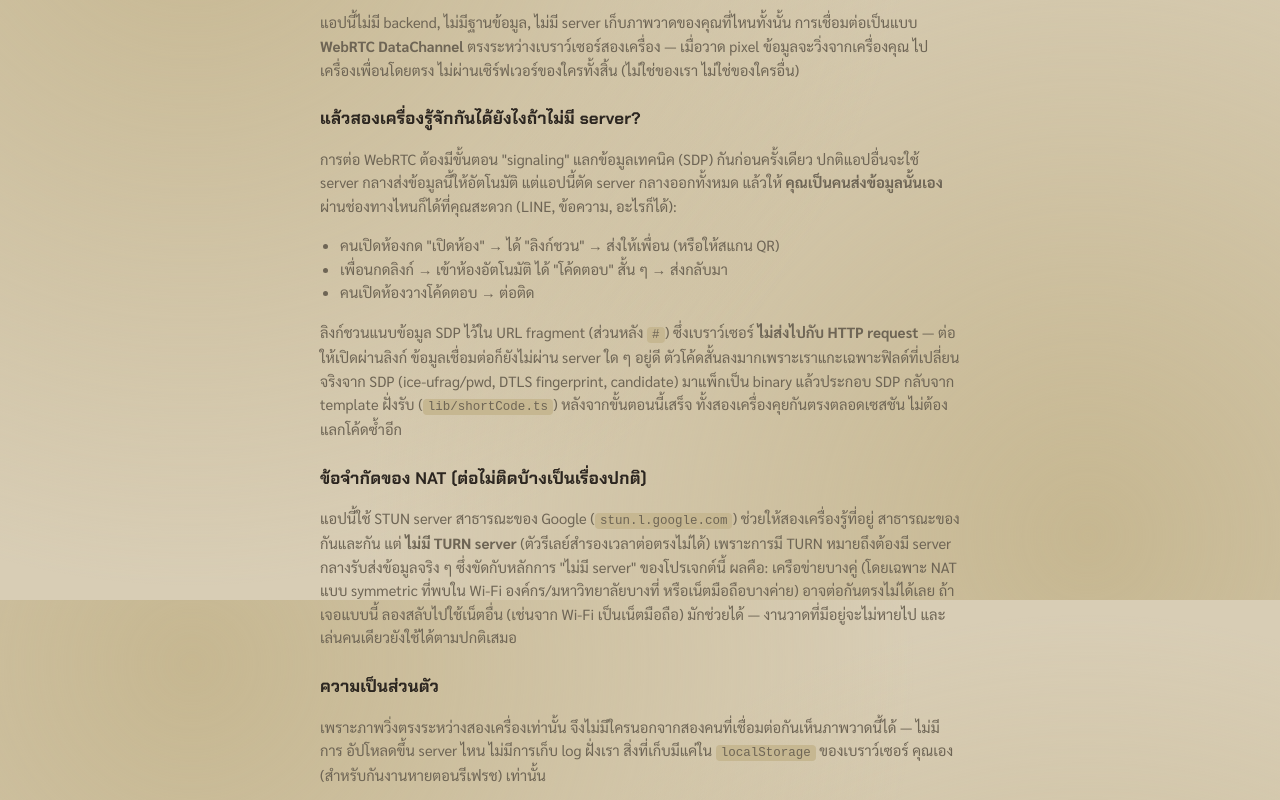
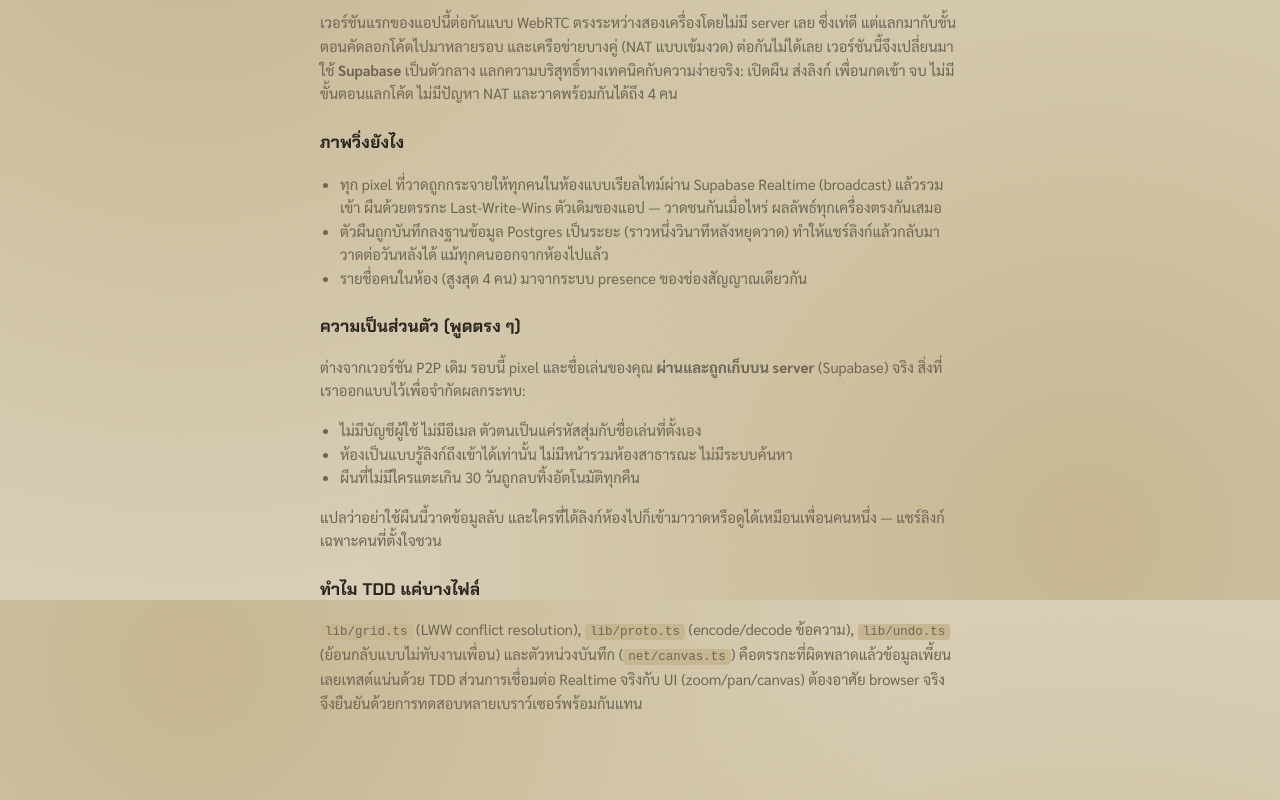
Before and after one commit to peerapongsm/pixel-canvas, a Next.js app: page /method in a window 1280 px wide. Shown: the part 200-1000 px from the top of the page. Built offline with nearby package versions, Linux system fonts and the light colour scheme.

Commit message:
content: rewrite /method (supabase relay + persistence + honest privacy) + thai-prose

```diff
--- a/app/layout.tsx
+++ b/app/layout.tsx
@@ -17,8 +17,8 @@ const sarabun = Sarabun({
 });
 
 export const metadata: Metadata = {
-  title: "Pixel Canvas สองคน",
-  description: "canvas 64x64 ที่คุณกับเพื่อนวาดด้วยกันสดๆ ผ่าน WebRTC ตรง ไม่มี server",
+  title: "Pixel Canvas",
+  description: "canvas 64x64 ที่คุณกับเพื่อนวาดด้วยกันสด ๆ ผ่านลิงก์ห้องเดียวกัน สูงสุด 4 คน ผืนเก็บไว้ 30 วัน",
 };
 
 export default function RootLayout({ children }: { children: React.ReactNode }) {
--- a/app/method/page.tsx
+++ b/app/method/page.tsx
@@ -1,7 +1,7 @@
 import Link from "next/link";
 
 export const metadata = {
-  title: "วิธีการทำงาน — Pixel Canvas สองคน",
+  title: "วิธีการทำงาน — Pixel Canvas",
 };
 
 export default function MethodPage() {
@@ -17,62 +17,53 @@ export default function MethodPage() {
       </header>
       <main>
         <div className="method-content">
-          <h2>ไม่มี server กลางเลย</h2>
+          <h2>ห้องวาดผ่านลิงก์เดียว</h2>
           <p>
-            แอปนี้ไม่มี backend, ไม่มีฐานข้อมูล, ไม่มี server เก็บภาพวาดของคุณที่ไหนทั้งนั้น การเชื่อมต่อเป็นแบบ{" "}
-            <strong>WebRTC DataChannel</strong> ตรงระหว่างเบราว์เซอร์สองเครื่อง — เมื่อวาด pixel ข้อมูลจะวิ่งจากเครื่องคุณ
-            ไปเครื่องเพื่อนโดยตรง ไม่ผ่านเซิร์ฟเวอร์ของใครทั้งสิ้น (ไม่ใช่ของเรา ไม่ใช่ของใครอื่น)
+            เวอร์ชันแรกของแอปนี้ต่อกันแบบ WebRTC ตรงระหว่างสองเครื่องโดยไม่มี server เลย ซึ่งเท่ดี
+            แต่แลกมากับขั้นตอนคัดลอกโค้ดไปมาหลายรอบ และเครือข่ายบางคู่ (NAT แบบเข้มงวด) ต่อกันไม่ได้เลย
+            เวอร์ชันนี้จึงเปลี่ยนมาใช้ <strong>Supabase</strong> เป็นตัวกลาง แลกความบริสุทธิ์ทางเทคนิคกับความง่ายจริง:
+            เปิดผืน ส่งลิงก์ เพื่อนกดเข้า จบ ไม่มีขั้นตอนแลกโค้ด ไม่มีปัญหา NAT และวาดพร้อมกันได้ถึง 4 คน
           </p>
 
-          <h2>แล้วสองเครื่องรู้จักกันได้ยังไงถ้าไม่มี server?</h2>
+          <h2>ภาพวิ่งยังไง</h2>
+          <ul>
+            <li>
+              ทุก pixel ที่วาดถูกกระจายให้ทุกคนในห้องแบบเรียลไทม์ผ่าน Supabase Realtime (broadcast) แล้วรวมเข้า
+              ผืนด้วยตรรกะ Last-Write-Wins ตัวเดิมของแอป — วาดชนกันเมื่อไหร่ ผลลัพธ์ทุกเครื่องตรงกันเสมอ
+            </li>
+            <li>
+              ตัวผืนถูกบันทึกลงฐานข้อมูล Postgres เป็นระยะ (ราวหนึ่งวินาทีหลังหยุดวาด) ทำให้แชร์ลิงก์แล้วกลับมา
+              วาดต่อวันหลังได้ แม้ทุกคนออกจากห้องไปแล้ว
+            </li>
+            <li>รายชื่อคนในห้อง (สูงสุด 4 คน) มาจากระบบ presence ของช่องสัญญาณเดียวกัน</li>
+          </ul>
+
+          <h2>ความเป็นส่วนตัว (พูดตรง ๆ)</h2>
           <p>
-            การต่อ WebRTC ต้องมีขั้นตอน &quot;signaling&quot; แลกข้อมูลเทคนิค (SDP) กันก่อนครั้งเดียว ปกติแอปอื่นจะใช้
-            server กลางส่งข้อมูลนี้ให้อัตโนมัติ แต่แอปนี้ตัด server กลางออกทั้งหมด แล้วให้{" "}
-            <strong>คุณเป็นคนส่งข้อมูลนั้นเอง</strong> ผ่านช่องทางไหนก็ได้ที่คุณสะดวก (LINE, ข้อความ, อะไรก็ได้):
+            ต่างจากเวอร์ชัน P2P เดิม รอบนี้ pixel และชื่อเล่นของคุณ <strong>ผ่านและถูกเก็บบน server</strong>{" "}
+            (Supabase) จริง สิ่งที่เราออกแบบไว้เพื่อจำกัดผลกระทบ:
           </p>
           <ul>
-            <li>คนเปิดห้องกด &quot;เปิดห้อง&quot; → ได้ &quot;ลิงก์ชวน&quot; → ส่งให้เพื่อน (หรือให้สแกน QR)</li>
-            <li>เพื่อนกดลิงก์ → เข้าห้องอัตโนมัติ ได้ &quot;โค้ดตอบ&quot; สั้น ๆ → ส่งกลับมา</li>
-            <li>คนเปิดห้องวางโค้ดตอบ → ต่อติด</li>
+            <li>ไม่มีบัญชีผู้ใช้ ไม่มีอีเมล ตัวตนเป็นแค่รหัสสุ่มกับชื่อเล่นที่ตั้งเอง</li>
+            <li>ห้องเป็นแบบรู้ลิงก์ถึงเข้าได้เท่านั้น ไม่มีหน้ารวมห้องสาธารณะ ไม่มีระบบค้นหา</li>
+            <li>ผืนที่ไม่มีใครแตะเกิน 30 วันถูกลบทิ้งอัตโนมัติทุกคืน</li>
           </ul>
           <p>
-            ลิงก์ชวนแนบข้อมูล SDP ไว้ใน URL fragment (ส่วนหลัง <code>#</code>) ซึ่งเบราว์เซอร์{" "}
-            <strong>ไม่ส่งไปกับ HTTP request</strong> — ต่อให้เปิดผ่านลิงก์ ข้อมูลเชื่อมต่อก็ยังไม่ผ่าน server ใด ๆ
-            อยู่ดี ตัวโค้ดสั้นลงมากเพราะเราแกะเฉพาะฟิลด์ที่เปลี่ยนจริงจาก SDP (ice-ufrag/pwd, DTLS fingerprint,
-            candidate) มาแพ็กเป็น binary แล้วประกอบ SDP กลับจาก template ฝั่งรับ (<code>lib/shortCode.ts</code>)
-            หลังจากขั้นตอนนี้เสร็จ ทั้งสองเครื่องคุยกันตรงตลอดเซสชัน ไม่ต้องแลกโค้ดซ้ำอีก
-          </p>
-
-          <h2>ข้อจำกัดของ NAT (ต่อไม่ติดบ้างเป็นเรื่องปกติ)</h2>
-          <p>
-            แอปนี้ใช้ STUN server สาธารณะของ Google (<code>stun.l.google.com</code>) ช่วยให้สองเครื่องรู้ที่อยู่
-            สาธารณะของกันและกัน แต่ <strong>ไม่มี TURN server</strong> (ตัวรีเลย์สำรองเวลาต่อตรงไม่ได้) เพราะการมี TURN
-            หมายถึงต้องมี server กลางรับส่งข้อมูลจริง ๆ ซึ่งขัดกับหลักการ &quot;ไม่มี server&quot; ของโปรเจกต์นี้ ผลคือ:
-            เครือข่ายบางคู่ (โดยเฉพาะ NAT แบบ symmetric ที่พบใน Wi-Fi องค์กร/มหาวิทยาลัยบางที่ หรือเน็ตมือถือบางค่าย)
-            อาจต่อกันตรงไม่ได้เลย ถ้าเจอแบบนี้ ลองสลับไปใช้เน็ตอื่น (เช่นจาก Wi-Fi เป็นเน็ตมือถือ) มักช่วยได้ —
-            งานวาดที่มีอยู่จะไม่หายไป และเล่นคนเดียวยังใช้ได้ตามปกติเสมอ
-          </p>
-
-          <h2>ความเป็นส่วนตัว</h2>
-          <p>
-            เพราะภาพวิ่งตรงระหว่างสองเครื่องเท่านั้น จึงไม่มีใครนอกจากสองคนที่เชื่อมต่อกันเห็นภาพวาดนี้ได้ — ไม่มีการ
-            อัปโหลดขึ้น server ไหน ไม่มีการเก็บ log ฝั่งเรา สิ่งที่เก็บมีแค่ใน <code>localStorage</code> ของเบราว์เซอร์
-            คุณเอง (สำหรับกันงานหายตอนรีเฟรช) เท่านั้น
+            แปลว่าอย่าใช้ผืนนี้วาดข้อมูลลับ และใครที่ได้ลิงก์ห้องไปก็เข้ามาวาดหรือดูได้เหมือนเพื่อนคนหนึ่ง —
+            แชร์ลิงก์เฉพาะคนที่ตั้งใจชวน
           </p>
 
           <h2>ทำไม TDD แค่บางไฟล์</h2>
           <p>
-            <code>lib/grid.ts</code> (LWW conflict resolution), <code>lib/proto.ts</code> (encode/decode ข้อความ),
-            <code>lib/shortCode.ts</code> (แพ็ก SDP เป็นโค้ดสั้น + validate) และ <code>lib/undo.ts</code> (ย้อนกลับ
-            แบบไม่ทับงานเพื่อน) คือตรรกะที่ผิดพลาดแล้วทำข้อมูลเพี้ยนหรือเชื่อมต่อไม่ได้เลย เลยเทสต์แน่นด้วย TDD
-            ส่วนการเชื่อมต่อ WebRTC จริง (<code>lib/rtc.ts</code>) และ UI (zoom/pan/canvas) เป็น &quot;ของจริง&quot;
-            ที่ต้องอาศัย browser API (<code>RTCPeerConnection</code>) ซึ่งไม่มีใน environment ทดสอบ (jsdom) —
-            การต่อจริงจึงยืนยันด้วยการทดสอบ 2 เบราว์เซอร์ (ดู README)
+            <code>lib/grid.ts</code> (LWW conflict resolution), <code>lib/proto.ts</code> (encode/decode ข้อความ),{" "}
+            <code>lib/undo.ts</code> (ย้อนกลับแบบไม่ทับงานเพื่อน) และตัวหน่วงบันทึก (<code>net/canvas.ts</code>)
+            คือตรรกะที่ผิดพลาดแล้วข้อมูลเพี้ยน เลยเทสต์แน่นด้วย TDD ส่วนการเชื่อมต่อ Realtime จริงกับ UI
+            (zoom/pan/canvas) ต้องอาศัย browser จริง จึงยืนยันด้วยการทดสอบหลายเบราว์เซอร์พร้อมกันแทน
           </p>
         </div>
       </main>
       <footer className="app-footer">
-        <p>Pixel Canvas สองคน · ไม่มี server กลาง ภาพวิ่งตรงระหว่างสองเครื่องเท่านั้น</p>
+        <p>Pixel Canvas · วาดด้วยกันผ่านลิงก์ ห้องส่วนตัวไม่เกิน 4 คน ผืนเก็บไว้ 30 วัน</p>
       </footer>
     </>
   );
--- a/package.json
+++ b/package.json
@@ -1,7 +1,7 @@
 {
   "name": "project-34-pixel-canvas",
   "version": "1.0.0",
-  "description": "Two-Person Pixel Canvas — วาด pixel art 64x64 สดๆ กับเพื่อนคนเดียวผ่าน WebRTC ตรง ไม่มี server",
+  "description": "Pixel Canvas — วาด pixel art 64x64 สด ๆ กับเพื่อนสูงสุด 4 คนผ่านลิงก์ห้อง (Supabase Realtime + Postgres)",
   "scripts": {
     "dev": "next dev",
     "build": "next build",
```
Also changed, not shown: 1 other file (tests, documents, lock files or other folders).
